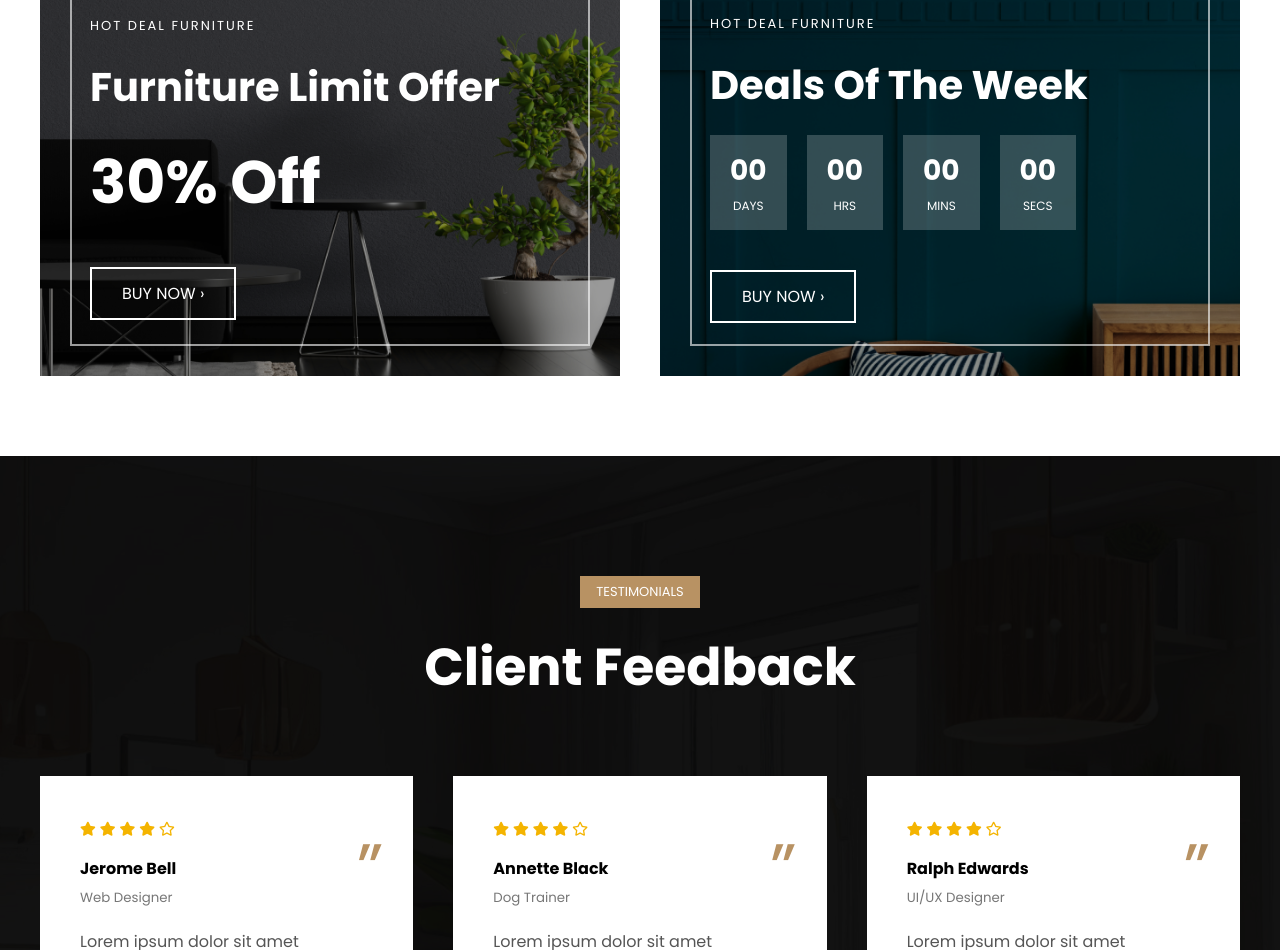
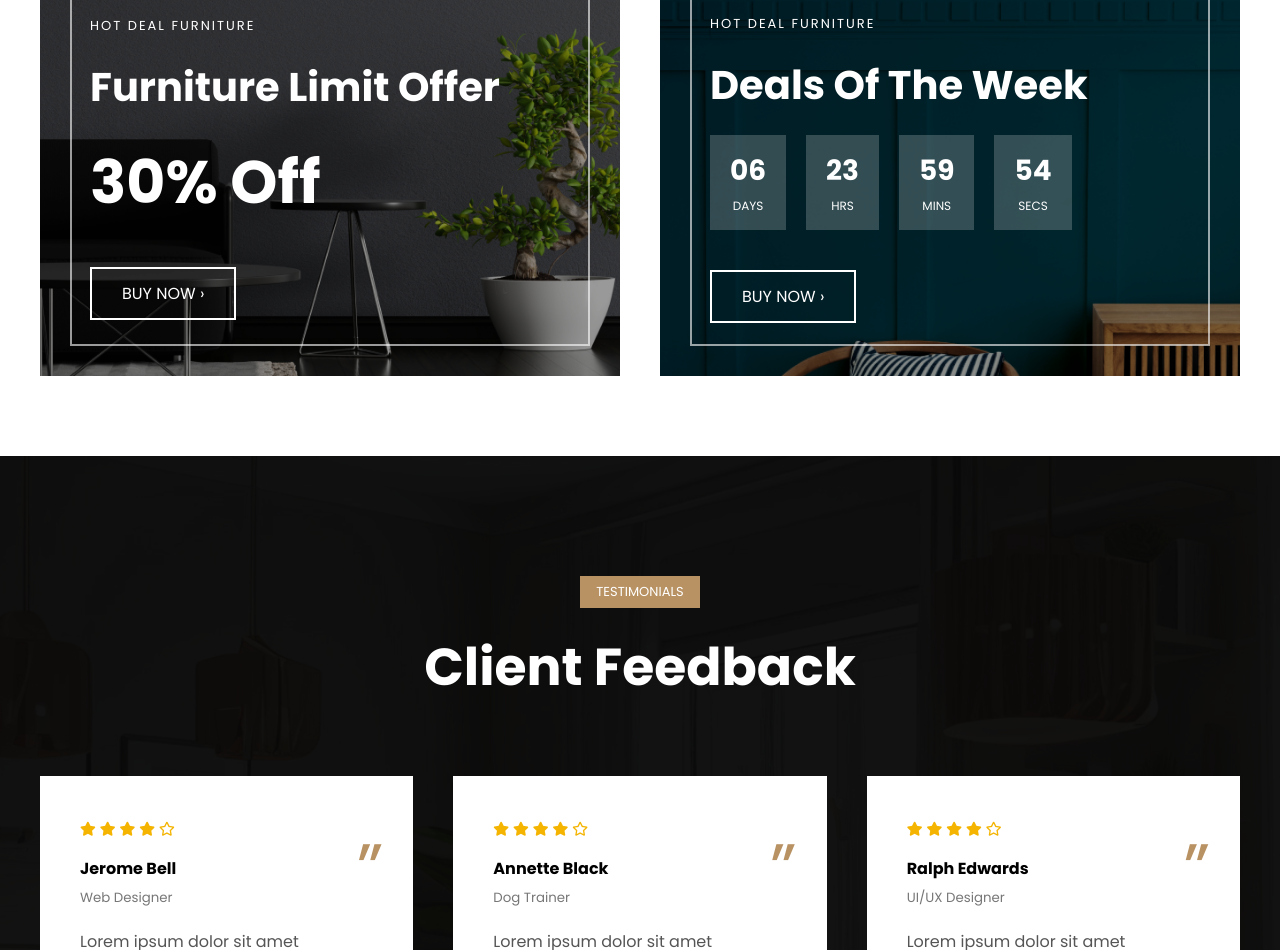
Before and after one commit to dhruvpatil1215/ecommerce-react-js-, a React (Create React App) app: page / in a window 1280 px wide. Shown: the part 4413-5363 px from the top of the page. Built offline with nearby package versions, Linux system fonts and the light colour scheme.

Commit message:
Update DealSection.js

```diff
--- a/src/components/DealSection.js
+++ b/src/components/DealSection.js
@@ -1,6 +1,43 @@
-import React from 'react';
+import React, { useState, useEffect } from 'react';
 
 const DealSection = () => {
+    const [timeLeft, setTimeLeft] = useState({
+        days: '00',
+        hours: '00',
+        mins: '00',
+        secs: '00'
+    });
+
+    useEffect(() => {
+        // Target date: 7 days from now for demonstration
+        const targetDate = new Date();
+        targetDate.setDate(targetDate.getDate() + 7);
+
+        const timer = setInterval(() => {
+            const now = new Date().getTime();
+            const distance = targetDate.getTime() - now;
+
+            if (distance < 0) {
+                clearInterval(timer);
+                return;
+            }
+
+            const days = Math.floor(distance / (1000 * 60 * 60 * 24));
+            const hours = Math.floor((distance % (1000 * 60 * 60 * 24)) / (1000 * 60 * 60));
+            const minutes = Math.floor((distance % (1000 * 60 * 60)) / (1000 * 60));
+            const seconds = Math.floor((distance % (1000 * 60)) / 1000);
+
+            setTimeLeft({
+                days: days < 10 ? `0${days}` : days,
+                hours: hours < 10 ? `0${hours}` : hours,
+                mins: minutes < 10 ? `0${minutes}` : minutes,
+                secs: seconds < 10 ? `0${seconds}` : seconds
+            });
+        }, 1000);
+
+        return () => clearInterval(timer);
+    }, []);
+
     return (
         <section className="deal-section">
             <div className="deal-wrapper">
@@ -18,10 +55,10 @@ const DealSection = () => {
                         <span>HOT DEAL FURNITURE</span>
                         <h2>Deals Of The Week</h2>
                         <div className="deal-timer">
-                            <div><h3 id="days">00</h3><p>DAYS</p></div>
-                            <div><h3 id="hours">00</h3><p>HRS</p></div>
-                            <div><h3 id="mins">00</h3><p>MINS</p></div>
-                            <div><h3 id="secs">00</h3><p>SECS</p></div>
+                            <div><h3>{timeLeft.days}</h3><p>DAYS</p></div>
+                            <div><h3>{timeLeft.hours}</h3><p>HRS</p></div>
+                            <div><h3>{timeLeft.mins}</h3><p>MINS</p></div>
+                            <div><h3>{timeLeft.secs}</h3><p>SECS</p></div>
                         </div>
                         <a href="/product-details.html">BUY NOW ›</a>
                     </div>
```
